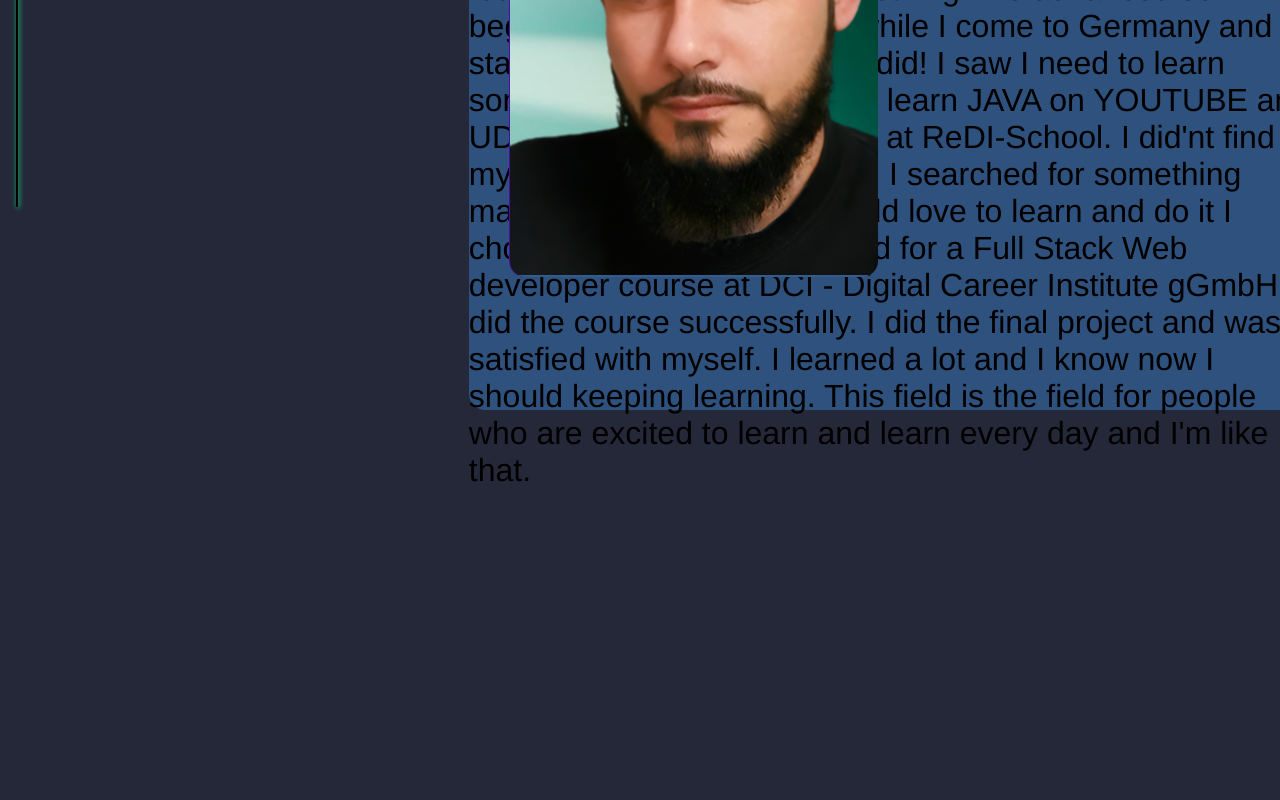
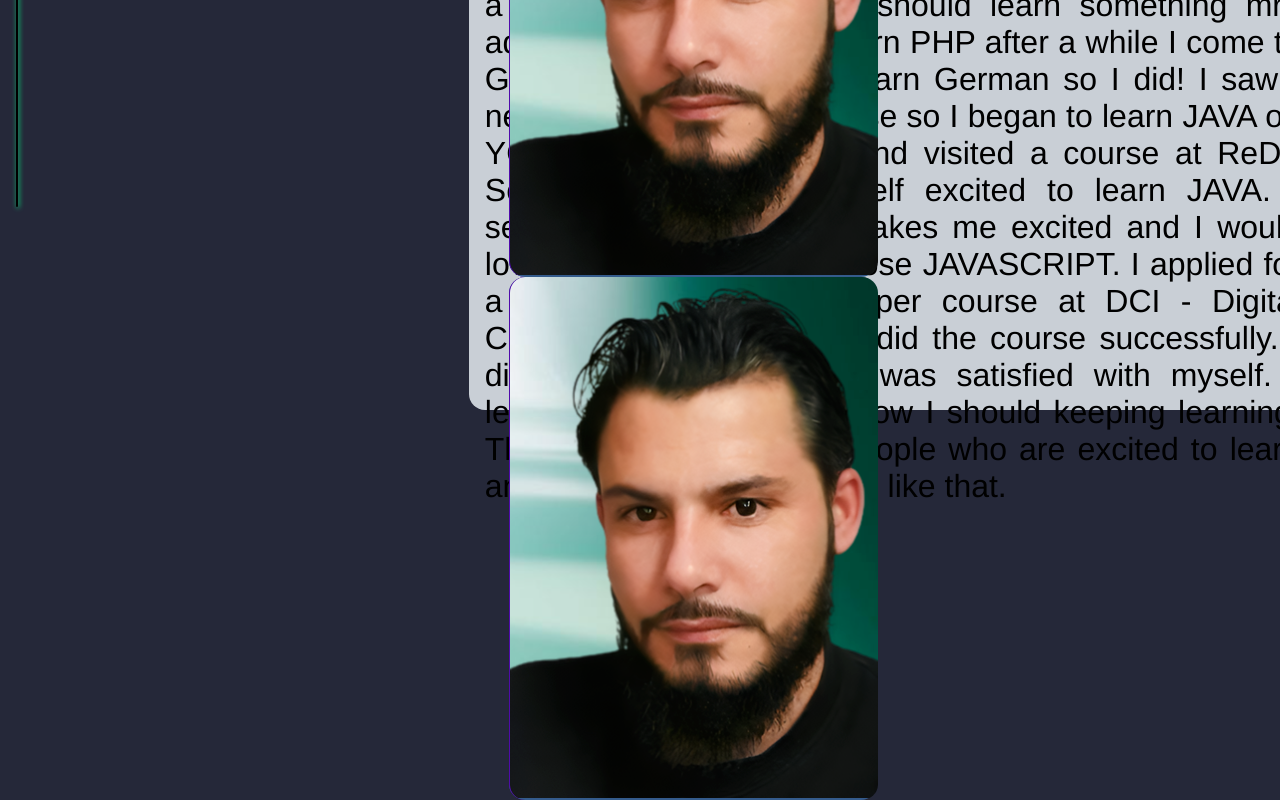
Before and after one commit to arasaa/Araz-Saydu, a React (Create React App) app in the folder client/: page /about in a window 1280 px wide. Shown: the part 454-1254 px from the top of the page. Before the commit the page ends 1072 px from the top, so only its background shows below. Built offline with nearby package versions, Linux system fonts and the light colour scheme; a web font is replaced by a local one.

Commit message:
added scrollbar

```diff
--- a/client/src/pages/about/About.jsx
+++ b/client/src/pages/about/About.jsx
@@ -4,12 +4,15 @@ import './about.css'
 
 const About = () => {
   return (
-    <div className="about-container">
+    <div className="about-container hover-2">
 
     <div className="div-about">
       <figure className="figureBoth front"></figure>
-      <figure className="figureBoth back">
-      </figure>
+      <figure className="figureBoth back"></figure>
+    </div>
+    <div className="div-about-2">
+      <figure className="figureBoth front-2"></figure>
+      <figure className="figureBoth back-2"></figure>
     </div>
 
 <section className="about-section">
--- a/client/src/pages/about/about.css
+++ b/client/src/pages/about/about.css
@@ -13,6 +13,21 @@
   perspective: 1000px;
   border-radius: 1em;
 
+}
+.hover-2{
+    display:flex;
+    justify-content:center;
+    align-items:flex-start;
+  width: 53em;
+    height:41em;
+  background: #c9cfd6;
+  position: relative;
+  left: 70%;
+  margin-top: 300px;
+  top: 8em;
+  transform: translate(-50%, -50%);
+  perspective: 1000px;
+  border-radius: 1em;
 }
 .div-about{
     width: 23em;
@@ -47,7 +62,59 @@ figure.back{
     background: green;
     transform: rotateY(180deg);
 }
+.div-about-2{
+    width: 23em;
+    height:32.7em;
+    position: absolute;
+    top: 32.7em;
+    /* bottom: 20em; */
+    left: 40px;
+    background-color: #345b8c;
+    transform: rotateY(0deg);
+    transform-style: preserve-3d;
+    transform-origin: left;
+    transition: all 0.5s ease-in;
+    border-radius: 1em;
+}
+.hover-2:hover .div-about-2{
+    transform: rotateY(-180deg);
+}
+.figureBoth{
+    margin: 0;
+    display: block;
+    position: absolute;
+    width: 100%;
+    height: 100%;
+    backface-visibility: hidden;
+}
+figure.front-2{
+    background: url(../../assets/araz-saydu.png);
+    background-repeat: no-repeat;
+    border-left: 1px solid rgb(80, 10, 171);
+    border-radius: 1em;
+    }
+figure.back-2{
+    background: green;
+    transform: rotateY(180deg);
+}
 .about-section{
     font-size: 2em;
     font-family: "Helvetica Neue";
+    text-align: justify;
+    padding: 0.5em;
 }
+::-webkit-scrollbar{
+    width: 20px;
+}
+::-webkit-scrollbar-track{
+    border: 1px solid #b500ac;
+    box-shadow: inset 0 0 2.5px 2px rgba(0,0,0,0.5);
+}
+::-webkit-scrollbar-thumb{
+    background: linear-gradient(
+        45deg,
+        #06dee1,
+        #79ff6c
+    );
+    border-radius: 3px;
+}
```
